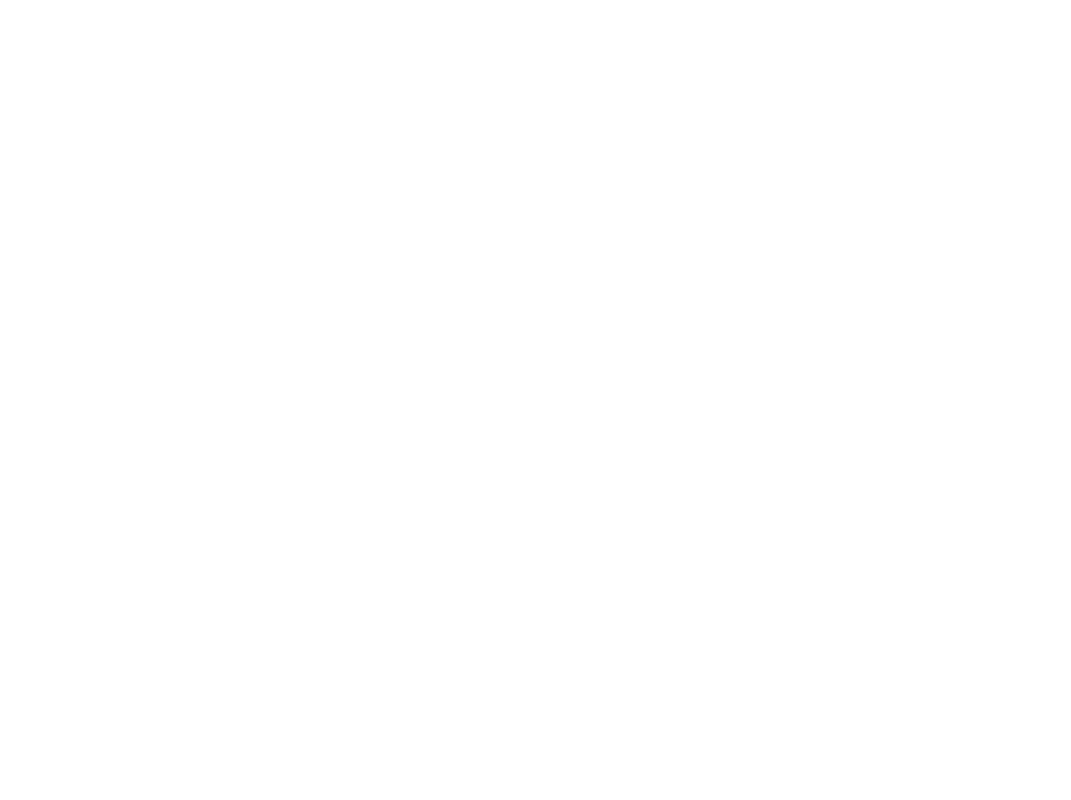
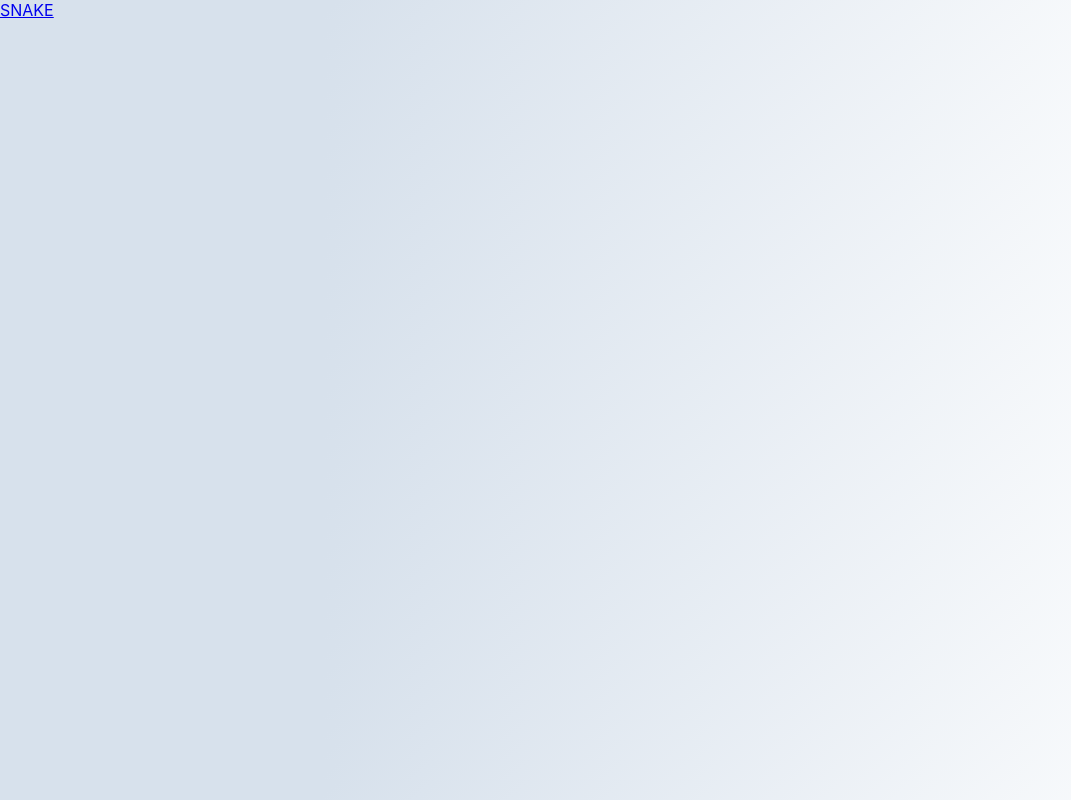
Before and after one commit to CGDM101/pak-man, a React (Vite) app in the folder pak-man/: page /Spel3 in a window 1280 px wide. Before the commit this address had no page. Shown: the whole page, without its empty margins (0-1071 px from the left). Built offline with nearby package versions, Linux system fonts and the light colour scheme; a web font is replaced by a local one.

Commit message:
Added component for third game, and link to Snake

```diff
--- a/pak-man/src/App.jsx
+++ b/pak-man/src/App.jsx
@@ -2,6 +2,7 @@ import './App.css'
 import {BrowserRouter as Router, NavLink, Routes, Route, Navigate} from 'react-router-dom'
 import Spel1 from './components/Spel1'
 import Spel2 from './components/Spel2'
+import Spel3 from './components/Spel3'
 import Start from './components/Start'
 
 function App() {
@@ -14,6 +15,7 @@ function App() {
           <Route path="/" element={<Start />} />
           <Route path="/Spel1" element={<Spel1/>} />
           <Route path="/Spel2" element={<Spel2/>} />
+          <Route path="/Spel3" element={<Spel3/>} />
         </Routes>
     </div>
   </Router>
--- /dev/null
+++ b/pak-man/src/components/Spel3.jsx
@@ -0,0 +1,9 @@
+const Spel3 =() => {
+    return (
+        <div>
+            <a href="https://playsnake.org/?msclkid=7c3f6cadd15711ec851ff395b16ea1d1"> SNAKE </a>
+        </div>
+    )
+}
+
+export default Spel3
--- a/pak-man/src/components/Start.jsx
+++ b/pak-man/src/components/Start.jsx
@@ -14,7 +14,7 @@ function Start () {
           <nav>
             <div><NavLink to="/Spel1"> PAC MAN </NavLink></div>
             <div><NavLink to="/Spel2"> TIC TAC TOE </NavLink></div>
-            <div> spel 3 </div>
+            <div><NavLink to="/Spel3"> SNAKE </NavLink></div>
           </nav>
           <aside>
             Author
```
